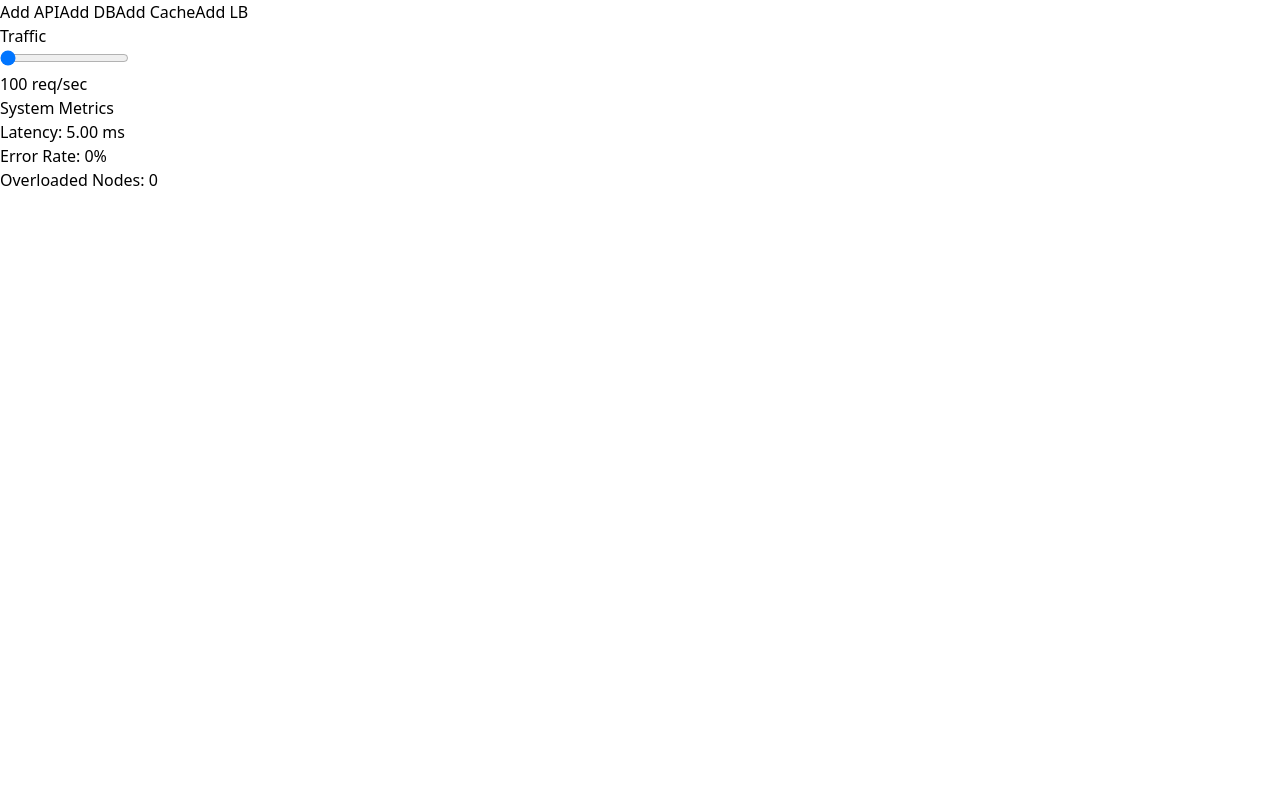
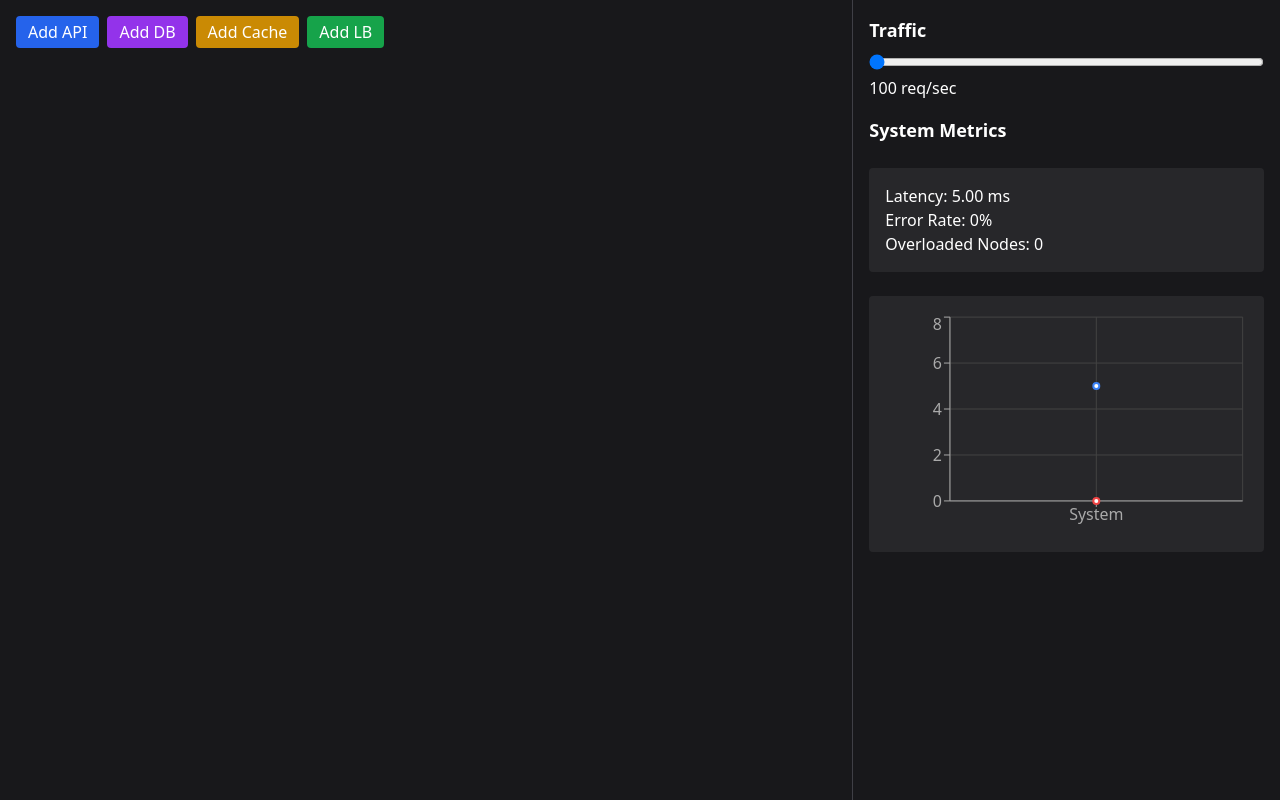
Before and after one commit to Midhun1618/SysCraft, a Next.js app: page / in a window 1280 px wide. Built offline with nearby package versions, Linux system fonts and the light colour scheme.

Commit message:
add graph in metrics

```diff
--- a/components/dashboard/MetricsPanel.tsx
+++ b/components/dashboard/MetricsPanel.tsx
@@ -1,6 +1,15 @@
 "use client";
 
 import { useSimulation } from "@/hooks/useSimulation";
+import {
+  LineChart,
+  Line,
+  XAxis,
+  YAxis,
+  Tooltip,
+  CartesianGrid,
+  ResponsiveContainer,
+} from "recharts";
 
 export default function MetricsPanel() {
   const simulation = useSimulation();
@@ -8,13 +17,47 @@ export default function MetricsPanel() {
 
   if (!metrics) return null;
 
+  const data = [
+    {
+      name: "System",
+      latency: metrics.totalLatency,
+      errorRate: metrics.errorRate,
+      overloaded: metrics.overloadedNodes,
+    },
+  ];
+
   return (
-    <div>
-      <h2 className="text-lg font-semibold mb-4">System Metrics</h2>
+    <div className="space-y-6">
+      <h2 className="text-lg font-semibold">System Metrics</h2>
 
-      <p>Latency: {metrics.totalLatency.toFixed(2)} ms</p>
-      <p>Error Rate: {metrics.errorRate}%</p>
-      <p>Overloaded Nodes: {metrics.overloadedNodes}</p>
+      <div className="bg-zinc-800 p-4 rounded">
+        <p>Latency: {metrics.totalLatency.toFixed(2)} ms</p>
+        <p>Error Rate: {metrics.errorRate}%</p>
+        <p>Overloaded Nodes: {metrics.overloadedNodes}</p>
+      </div>
+
+      <div className="bg-zinc-800 p-4 rounded h-64">
+        <ResponsiveContainer width="100%" height="100%">
+          <LineChart data={data}>
+            <CartesianGrid stroke="#444" />
+            <XAxis dataKey="name" stroke="#aaa" />
+            <YAxis stroke="#aaa" />
+            <Tooltip />
+            <Line
+              type="monotone"
+              dataKey="latency"
+              stroke="#3b82f6"
+              strokeWidth={2}
+            />
+            <Line
+              type="monotone"
+              dataKey="errorRate"
+              stroke="#ef4444"
+              strokeWidth={2}
+            />
+          </LineChart>
+        </ResponsiveContainer>
+      </div>
     </div>
   );
 }
--- /dev/null
+++ b/postcss.config.js
@@ -0,0 +1,6 @@
+module.exports = {
+  plugins: {
+    tailwindcss: {},
+    autoprefixer: {},
+  },
+};
--- /dev/null
+++ b/tailwind.config.ts
@@ -0,0 +1,12 @@
+/** @type {import('tailwindcss').Config} */
+
+module.exports = {
+  content: [
+    "./app/**/*.{js,ts,jsx,tsx}",
+    "./components/**/*.{js,ts,jsx,tsx}"
+  ],
+  theme: {
+    extend: {},
+  },
+  plugins: [],
+};
```
Also changed, not shown: package.json (+5 -5 lines), 1 other file (tests, documents, lock files or other folders).
